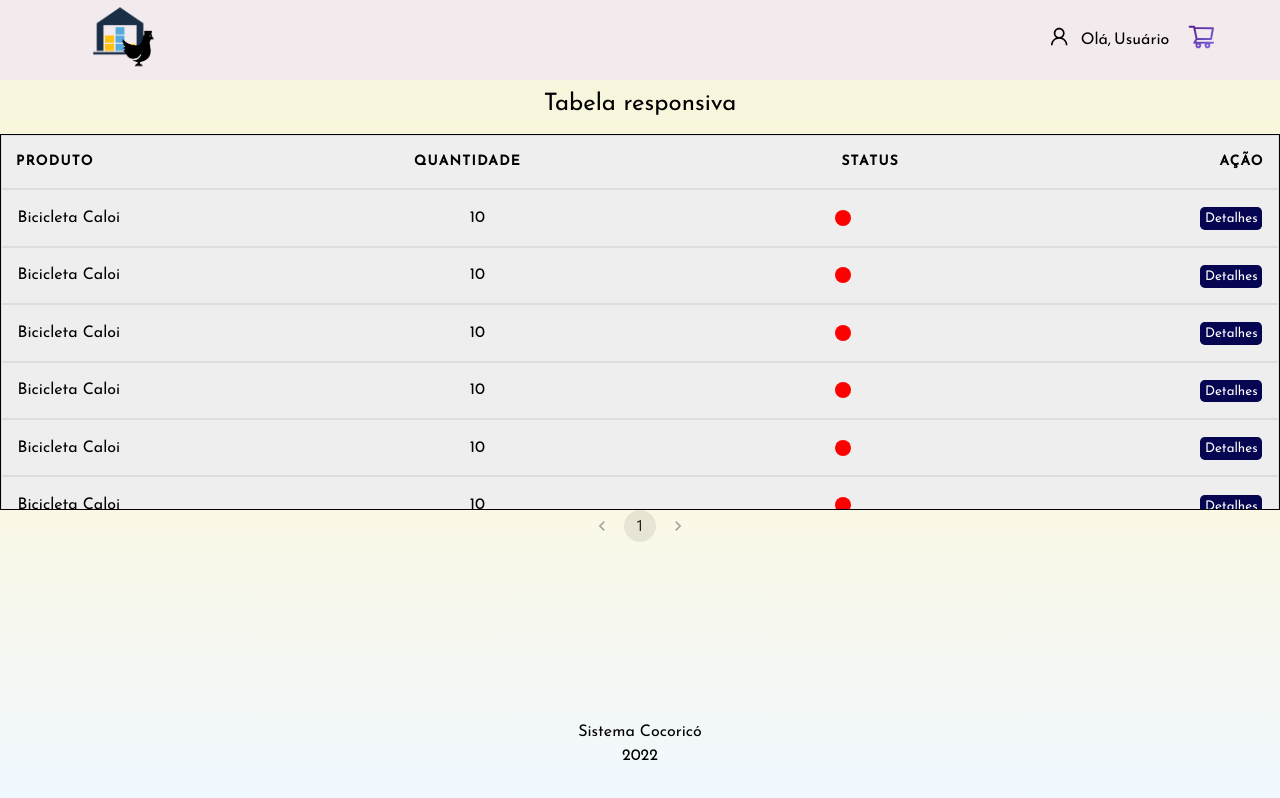
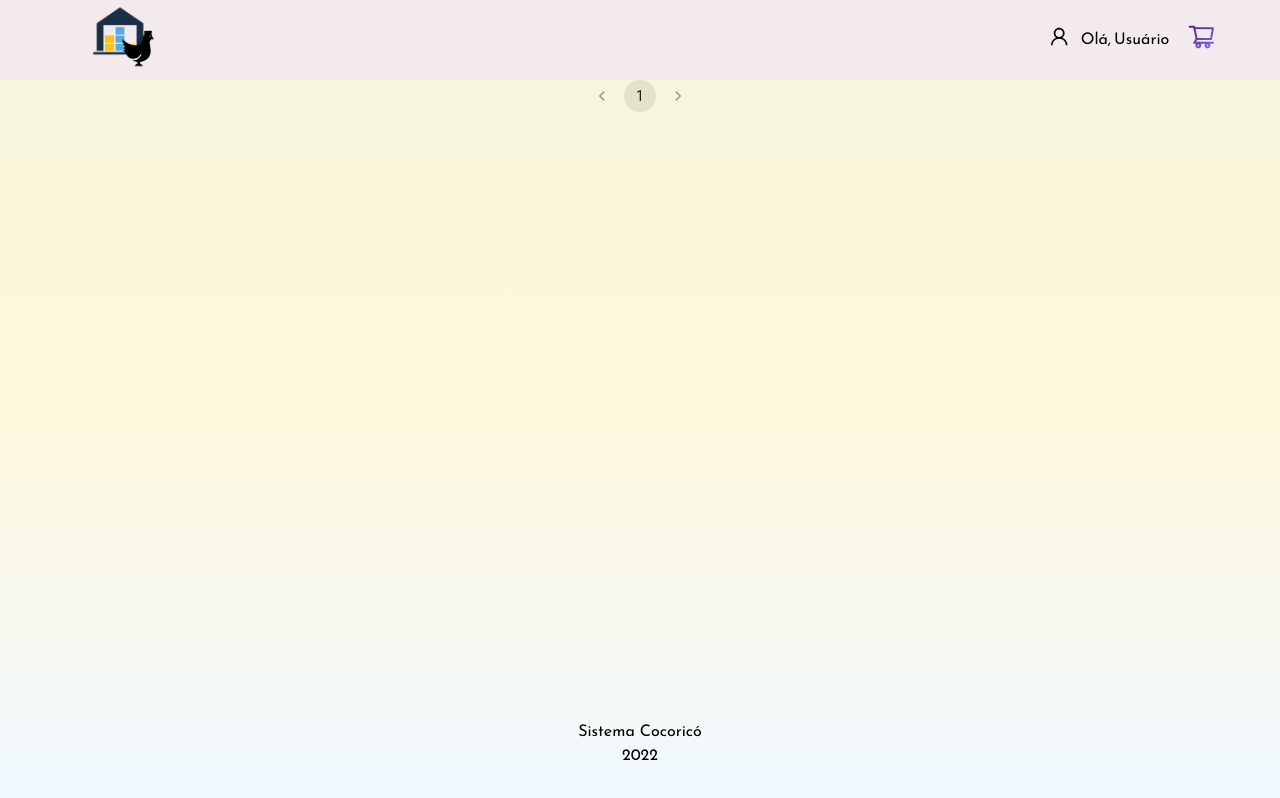
Before and after one commit to MariaClaraAmorim/new-ppa-project, a React (Vite) app: page /resultados in a window 1280 px wide. Built offline with nearby package versions, Linux system fonts and the light colour scheme.

Commit message:
refactor: codigo comentado

```diff
--- a/src/pages/Usuario/Resultados/index.tsx
+++ b/src/pages/Usuario/Resultados/index.tsx
@@ -22,7 +22,7 @@ function Resultados() {
   return (
     <>
       <table className={css.table}>
-        <caption>Tabela responsiva</caption>
+        {/* <caption>Tabela responsiva</caption>
         <thead className={css.thead}>
           <tr className={css.tr}>
             <th scope="col">Produto</th>
@@ -112,7 +112,7 @@ function Resultados() {
               </td>
             </tr>
           </tbody>
-        </div>
+        </div> */}
       </table>
 
       <div>
@@ -128,8 +128,7 @@ function Resultados() {
 
               <div>
                 <p className={css.products}>
-                  Caneta Bic (Caixa)
-                  <Quantity />
+                  Caneta Bic (Caixa)<Quantity />
                   <Checkbox {...label} defaultChecked />
                 </p>
                 <p className={css.products}>
```
